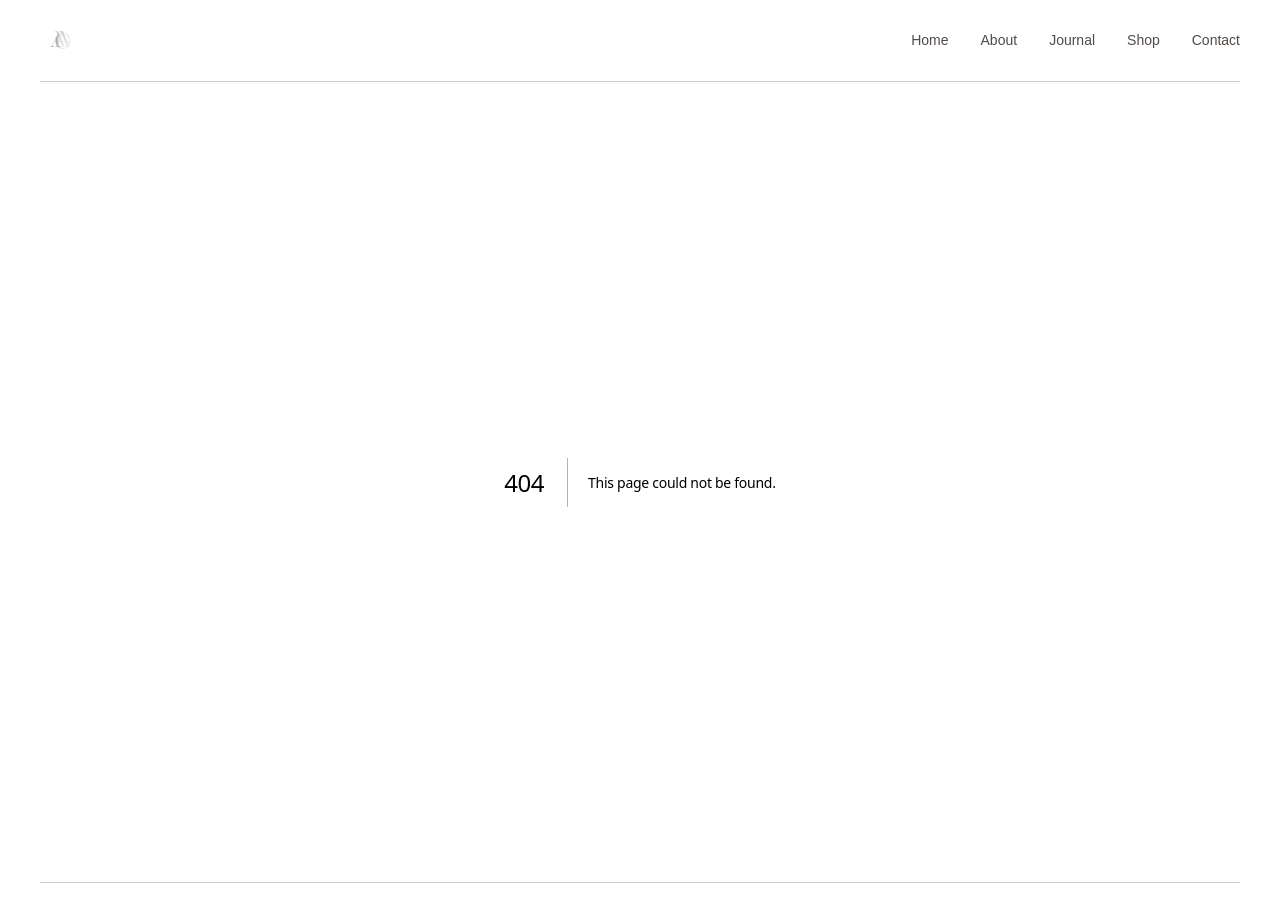
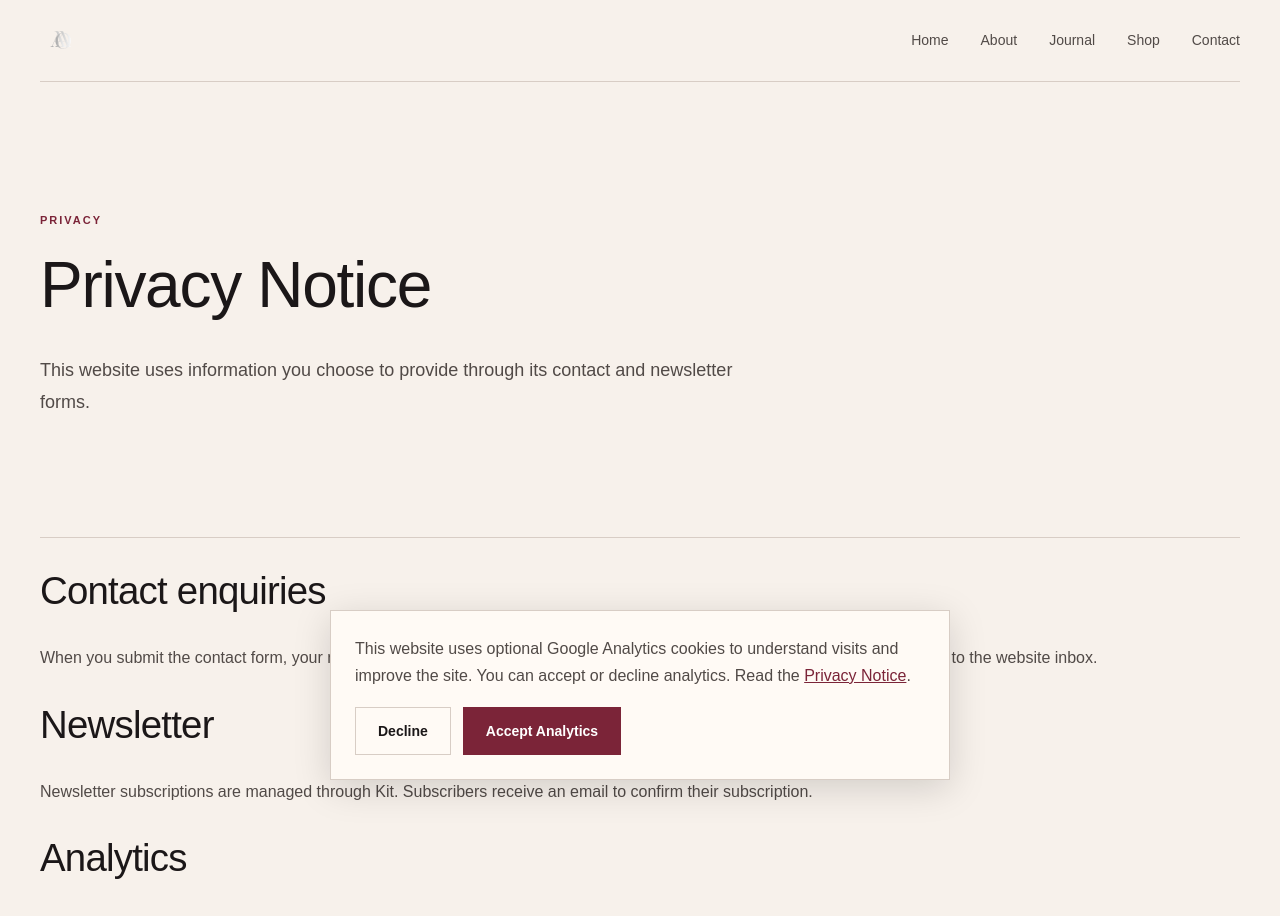
Before and after one commit to Olami024/Aderayo--Website-2026, a Next.js app: page /privacy in a window 1280 px wide. Before the commit this address had no page. Shown: the top 916 px of the page. Built offline with nearby package versions, Linux system fonts and the light colour scheme; a web font is replaced by a local one.

Commit message:
Add Google Analytics consent and privacy notice

```diff
--- /dev/null
+++ b/app/AnalyticsConsent.tsx
@@ -0,0 +1,89 @@
+"use client";
+
+import { useEffect, useState } from "react";
+import { GoogleAnalytics } from "@next/third-parties/google";
+
+const GA_ID = "G-X1MLX5QSRQ";
+const STORAGE_KEY = "aderayo-analytics-consent";
+
+type Consent = "accepted" | "declined" | null;
+
+export default function AnalyticsConsent() {
+  const [consent, setConsent] = useState<Consent>(null);
+  const [ready, setReady] = useState(false);
+  const [showSettings, setShowSettings] = useState(false);
+
+  useEffect(() => {
+    const saved = localStorage.getItem(STORAGE_KEY);
+
+    if (saved === "accepted" || saved === "declined") {
+      setConsent(saved);
+    }
+
+    setReady(true);
+  }, []);
+
+  function chooseConsent(choice: "accepted" | "declined") {
+    localStorage.setItem(STORAGE_KEY, choice);
+
+    // Reload when withdrawing consent so the existing
+    // Analytics script stops running on the next page load.
+    if (consent === "accepted" && choice === "declined") {
+      window.location.reload();
+      return;
+    }
+
+    setConsent(choice);
+    setShowSettings(false);
+  }
+
+  if (!ready) return null;
+
+  return (
+    <>
+      {consent === "accepted" && <GoogleAnalytics gaId={GA_ID} />}
+
+      {(consent === null || showSettings) && (
+        <div
+          className="analytics-banner"
+          role="region"
+          aria-label="Analytics preferences"
+        >
+          <p>
+            This website uses optional Google Analytics cookies to understand
+            visits and improve the site. You can accept or decline analytics.
+            Read the <a href="/privacy">Privacy Notice</a>.
+          </p>
+
+          <div className="analytics-actions">
+            <button
+              type="button"
+              className="button secondary"
+              onClick={() => chooseConsent("declined")}
+            >
+              Decline
+            </button>
+
+            <button
+              type="button"
+              className="button primary"
+              onClick={() => chooseConsent("accepted")}
+            >
+              Accept Analytics
+            </button>
+          </div>
+        </div>
+      )}
+
+      {consent !== null && !showSettings && (
+        <button
+          type="button"
+          className="analytics-settings"
+          onClick={() => setShowSettings(true)}
+        >
+          Cookie settings
+        </button>
+      )}
+    </>
+  );
+}
--- a/app/globals.css
+++ b/app/globals.css
@@ -907,3 +907,51 @@ textarea:focus-visible {
   outline: 2px solid var(--text-soft);
   outline-offset: 3px;
 }
+
+.analytics-banner {
+  position: fixed;
+  bottom: 20px;
+  left: 20px;
+  right: 20px;
+  z-index: 1000;
+
+  max-width: 620px;
+  margin: 0 auto;
+  padding: 24px;
+
+  background: var(--surface);
+  color: var(--text);
+  border: 1px solid var(--border);
+  box-shadow: 0 8px 35px rgba(0, 0, 0, 0.15);
+}
+
+.analytics-banner p {
+  margin: 0 0 18px;
+  line-height: 1.7;
+}
+
+.analytics-banner a {
+  color: var(--accent);
+  text-decoration: underline;
+}
+
+.analytics-actions {
+  display: flex;
+  flex-wrap: wrap;
+  gap: 12px;
+}
+
+.analytics-settings {
+  position: fixed;
+  bottom: 16px;
+  right: 16px;
+  z-index: 999;
+
+  padding: 8px 12px;
+  background: var(--surface);
+  color: var(--text);
+  border: 1px solid var(--border);
+  font: inherit;
+  font-size: 12px;
+  cursor: pointer;
+}
--- a/app/layout.tsx
+++ b/app/layout.tsx
@@ -1,3 +1,4 @@
+import AnalyticsConsent from "./AnalyticsConsent";
 import "./globals.css";
 import Image from "next/image";
 import type { Metadata } from "next";
@@ -88,6 +89,7 @@ export default function RootLayout({
                 </a>
           </div>
         </footer>
+        <AnalyticsConsent />
       </body>
     </html>
   );
--- /dev/null
+++ b/app/privacy/page.tsx
@@ -0,0 +1,54 @@
+import type { Metadata } from "next";
+
+export const metadata: Metadata = {
+  title: "Privacy Notice",
+  description: "Privacy information for Aderayo Olamide Adelanwa's website.",
+};
+
+export default function PrivacyPage() {
+  return (
+    <main className="page-shell">
+      <section className="page-hero">
+        <p className="eyebrow">Privacy</p>
+        <h1>Privacy Notice</h1>
+
+        <p>
+          This website uses information you choose to provide through its
+          contact and newsletter forms.
+        </p>
+      </section>
+
+      <section className="research-direction">
+        <h2>Contact enquiries</h2>
+        <p>
+          When you submit the contact form, your name, email address,
+          subject, and message are processed through Resend for delivery
+          to the website inbox.
+        </p>
+
+        <h2>Newsletter</h2>
+        <p>
+          Newsletter subscriptions are managed through Kit. Subscribers
+          receive an email to confirm their subscription.
+        </p>
+
+        <h2>Analytics</h2>
+        <p>
+          Google Analytics is used to understand website visits and usage.
+          Optional analytics tracking loads only after you accept it.
+          Your choice is saved in your browser, and you can reopen Cookie
+          settings to change it.
+        </p>
+
+        <h2>Contact</h2>
+        <p>
+          For privacy-related enquiries, email
+          {" "}
+          <a href="mailto:hello@aderayoadelanwa.com">
+            hello@aderayoadelanwa.com
+          </a>.
+        </p>
+      </section>
+    </main>
+  );
+}
--- a/app/sitemap.ts
+++ b/app/sitemap.ts
@@ -14,6 +14,7 @@ export default function sitemap(): MetadataRoute.Sitemap {
     "/journal",
     "/shop",
     "/contact",
+    "/privacy",
   ];
 
   const staticPages = pages.map((page) => ({
--- a/package.json
+++ b/package.json
@@ -1 +1 @@
-{"scripts":{"dev":"next dev","build":"next build","start":"next start"},"dependencies":{"lucide-react":"^1.47.0","next":"^16.3.5","next-mdx-remote-client":"^2.1.12","react":"^19.3.0","react-dom":"^19.3.0","react-icons":"^5.7.0","resend":"^6.29.0","zod":"^4.6.5"},"devDependencies":{"@types/node":"^26.6.2","@types/react":"^19.3.0","@types/react-dom":"^19.3.0","typescript":"^7.0.2"}}
+{"scripts":{"dev":"next dev","build":"next build","start":"next start"},"dependencies":{"@next/third-parties":"^16.3.6","lucide-react":"^1.47.0","next":"^16.3.5","next-mdx-remote-client":"^2.1.12","react":"^19.3.0","react-dom":"^19.3.0","react-icons":"^5.7.0","resend":"^6.29.0","zod":"^4.6.5"},"devDependencies":{"@types/node":"^26.6.2","@types/react":"^19.3.0","@types/react-dom":"^19.3.0","typescript":"^7.0.2"}}
```
Also changed, not shown: 1 other file (tests, documents, lock files or other folders).
